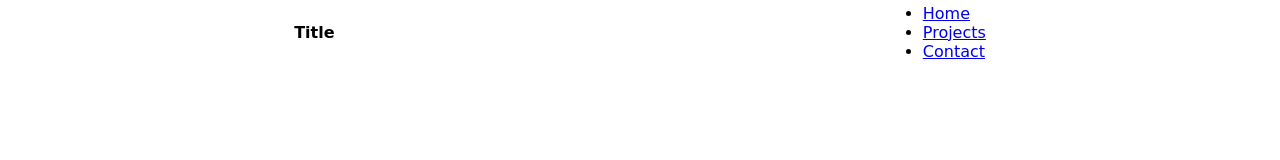
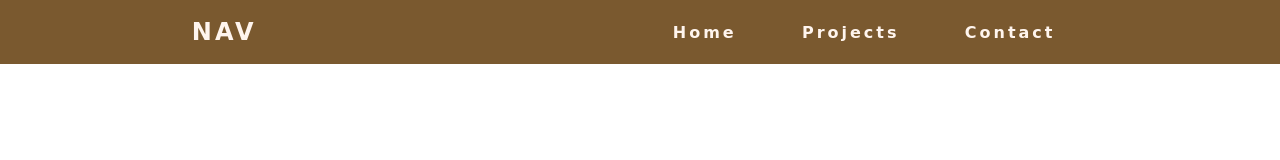
Before and after one commit to ZT-715/responsive-nav-bar, a plain HTML site: page index.html in a window 1280 px wide. Drawn offline with Linux system fonts and the light colour scheme; a web font is replaced by a local one.

Commit message:
basic nav

```diff
--- a/index.html
+++ b/index.html
@@ -9,10 +9,10 @@
 	</head>
 	<body>
 		<nav>
-			<div class="title">
-				<h4>Title</h4>
+			<div class="logo">
+				<h4>nav</h4>
 			</div>
-			<ul>
+			<ul class="nav-links">
 				<li>
 					<a href="#">Home</a>
 				</li>
--- a/style.css
+++ b/style.css
@@ -8,5 +8,31 @@ nav {
   justify-content: space-around;
   align-items: center;
   min-height: 8vh;
+  background-color: rgb(122, 89, 47);
   font-family: 'Baloo Tamma 2', cursive;
 }
+
+.logo {
+  color: seashell;
+  text-transform: uppercase;
+  letter-spacing: 3px;
+  font-size: 24px;
+}
+
+.nav-links {
+  display:flex;
+  justify-content: space-around;
+  width: 35%;
+}
+
+.nav-links li{
+  list-style: none;
+}
+
+.nav-links a {
+  color: seashell;
+  text-decoration: none;
+  letter-spacing: 3px;
+  font-weight: bold;
+  font-size: 16px;
+}
```
